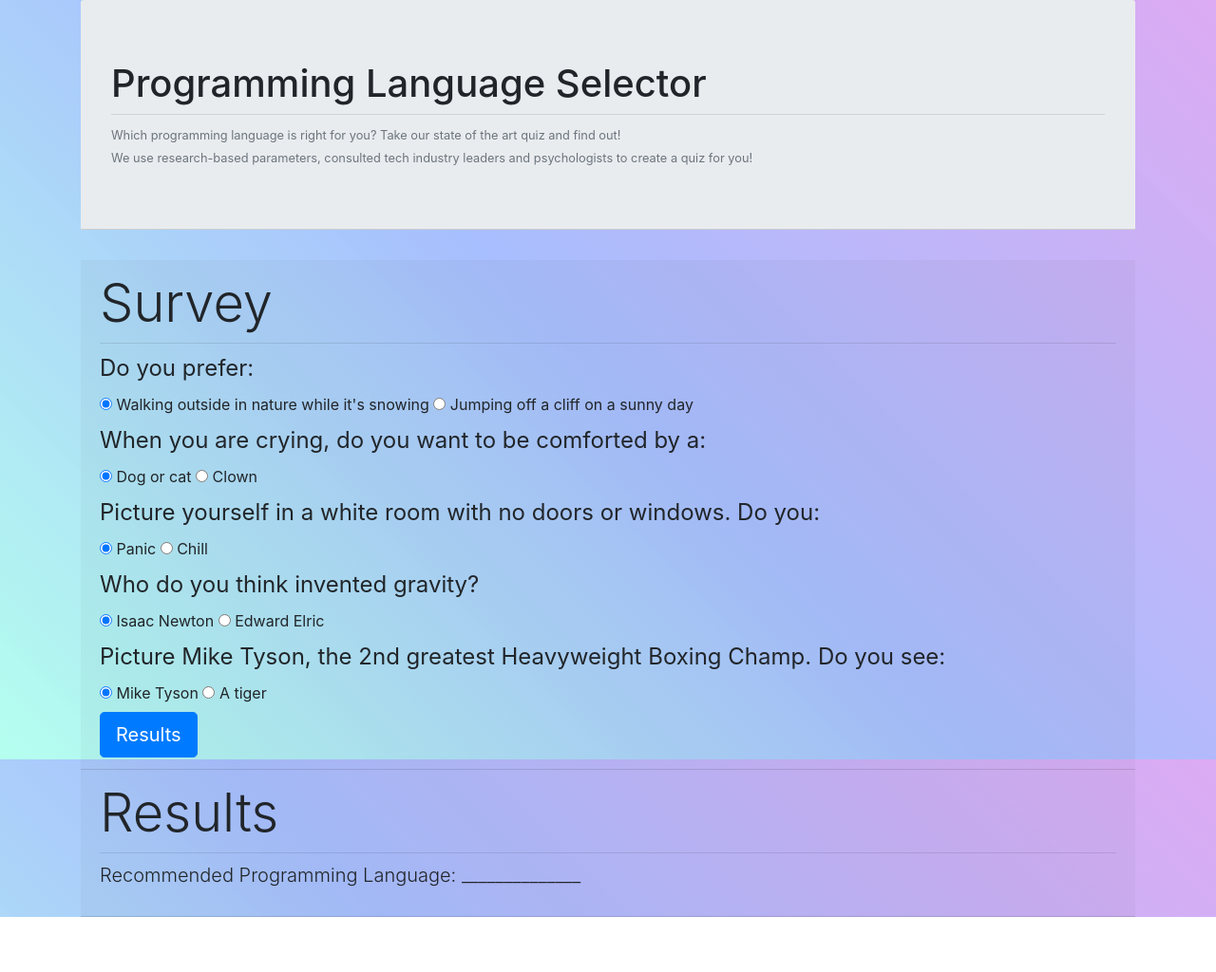
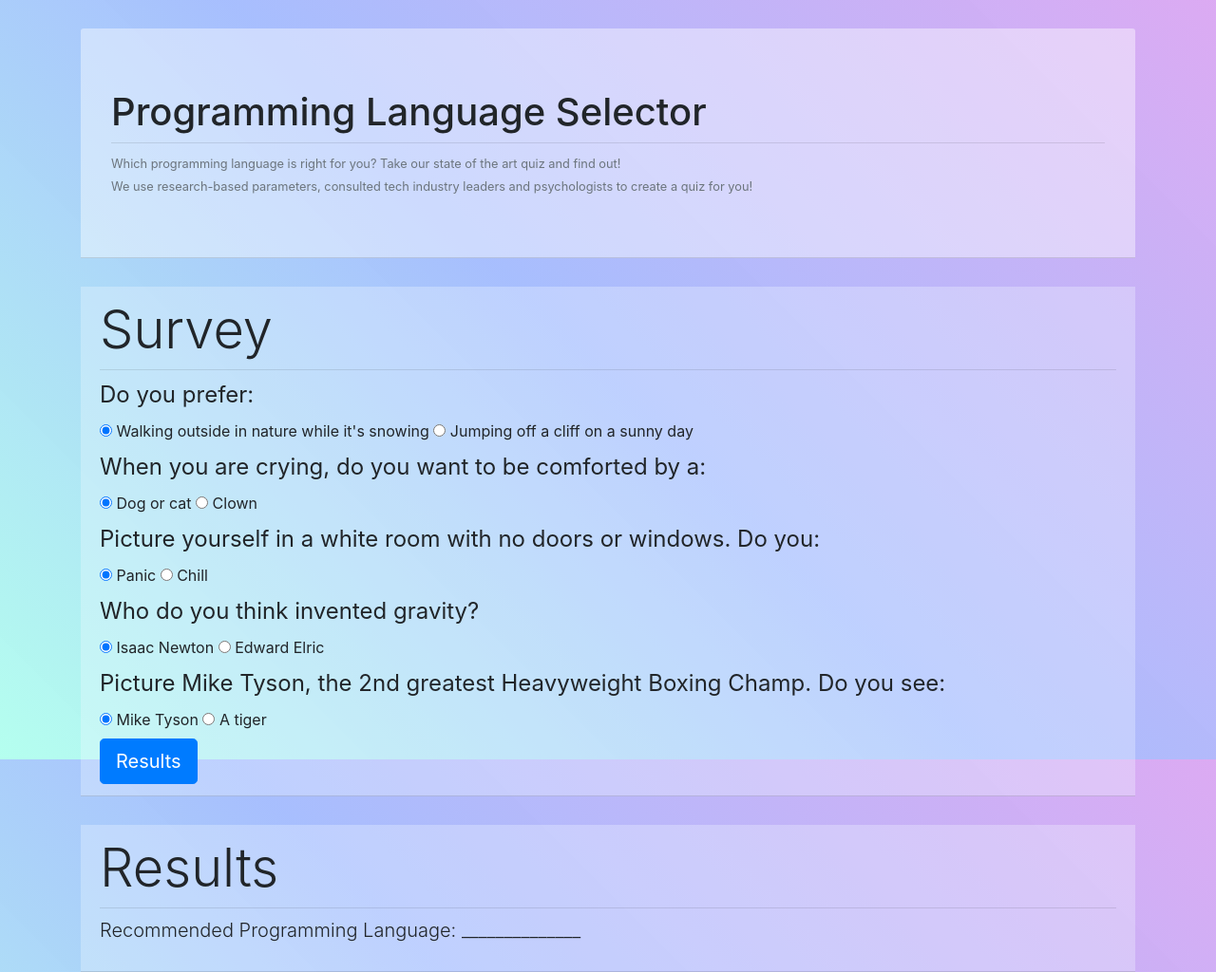
Before and after one commit to noh24/language-selector, a plain HTML site: page index.html in a window 1280 px wide. Shown: the top 1024 px of the page at 95% size. Before the commit the page ends 966 px from the top, so only its background shows below. Drawn offline with Linux system fonts and the light colour scheme.

Commit message:
Add Css rules to body sections and heading

```diff
--- a/css/styles.css
+++ b/css/styles.css
@@ -4,3 +4,21 @@ body {
   background-size: cover;
   background-attachment: fixed;
 }
+
+.hidden {
+  display: none;
+}
+
+.card-header {
+  margin-bottom: 30px;
+}
+
+.jumbotron {
+  margin-top: 30px;
+  background-color: rgba(255, 255, 255, 0.432);
+  border-bottom: 1px solid rgba(0, 0, 0, 0.125);
+}
+
+.content {
+  background-color: rgba(240, 248, 255, 0.308);
+}
```
